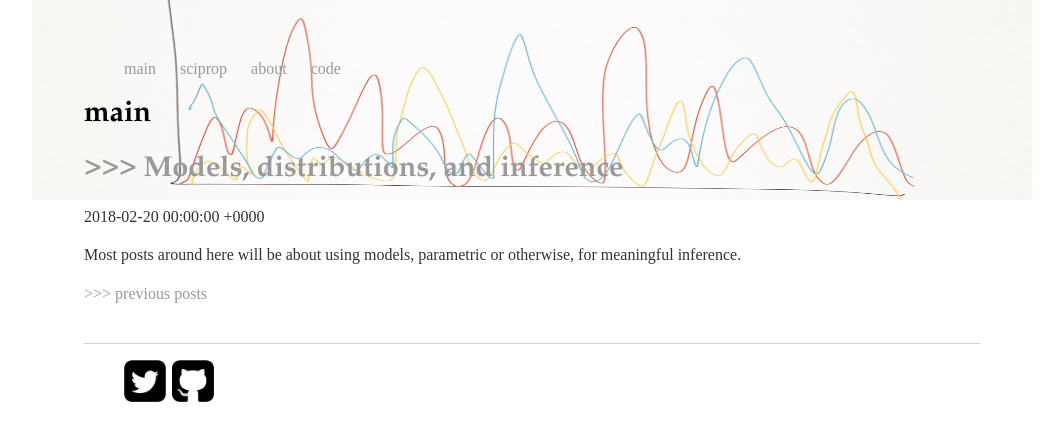
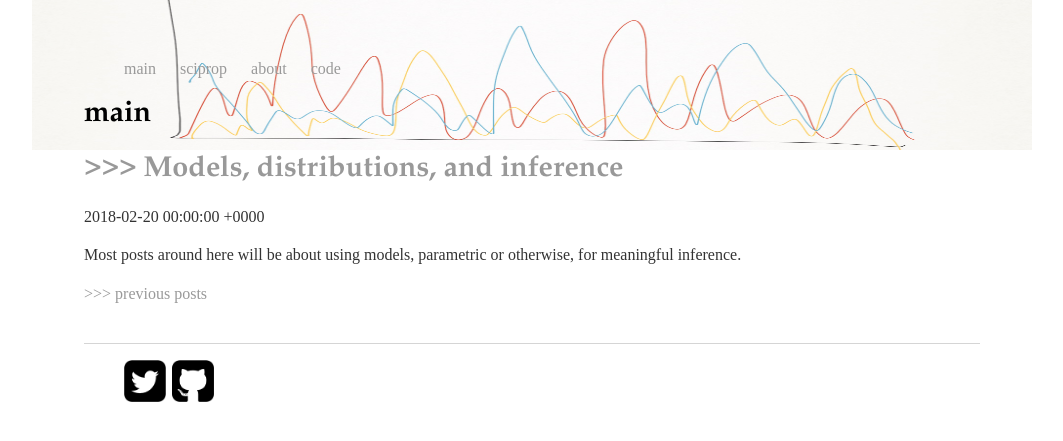
Before and after one commit to caesoma/caesoma.github.io, a Jekyll site: the page built from index.html, in a window 1280 px wide. Shown: the top 441 px of the page, without its empty margins (108-1171 px from the left). Built offline with Jekyll 4.4.1, drawn with Linux system fonts in a browser that asks for light colours; the list of posts is cut into pages by our own code.

Commit message:
update layout

```diff
--- a/css/main.css
+++ b/css/main.css
@@ -2,7 +2,7 @@ body {
     background-image: url(../images/gp.jpeg);
     background-position: center top;
     background-repeat: no-repeat;
-    background-size: 1000px 200px;
+    background-size: 1000px 150px;
     margin: 60px auto;
     width: 70%;
 }
```
